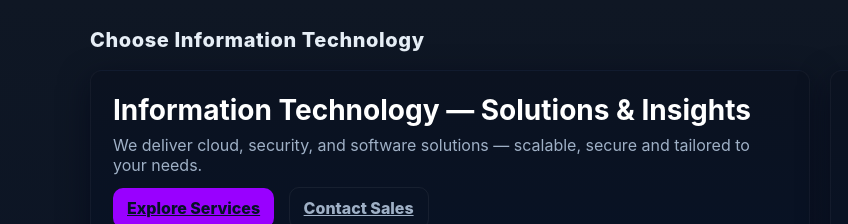
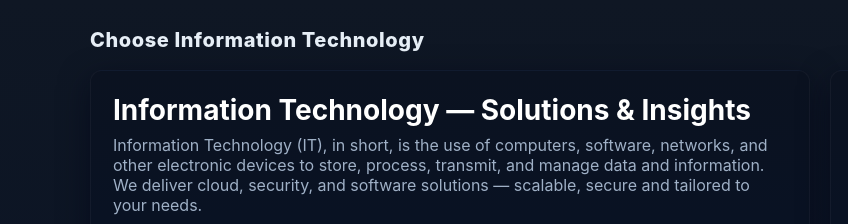
Before and after one commit to MrAsterion17/cloudcomputinglabexam, a plain HTML site: page index.html in a window 1280 px wide. Shown: the top 224 px of the page, 0-848 px from the left. Drawn offline with Linux system fonts and the light colour scheme; grey boxes are pictures that could not be loaded.

Commit message:
Update index.html

```diff
--- a/index.html
+++ b/index.html
@@ -77,7 +77,7 @@
     <section class="hero">
       <div class="hero-card">
         <h1>Information Technology — Solutions & Insights</h1>
-        <p class="lead">We deliver cloud, security, and software solutions — scalable, secure and tailored to your needs.</p>
+        <p class="lead">Information Technology (IT), in short, is the use of computers, software, networks, and other electronic devices to store, process, transmit, and manage data and information. We deliver cloud, security, and software solutions — scalable, secure and tailored to your needs.</p>
 
         <div>
           <a class="btn" href="#gallery">Explore Services</a>
```
